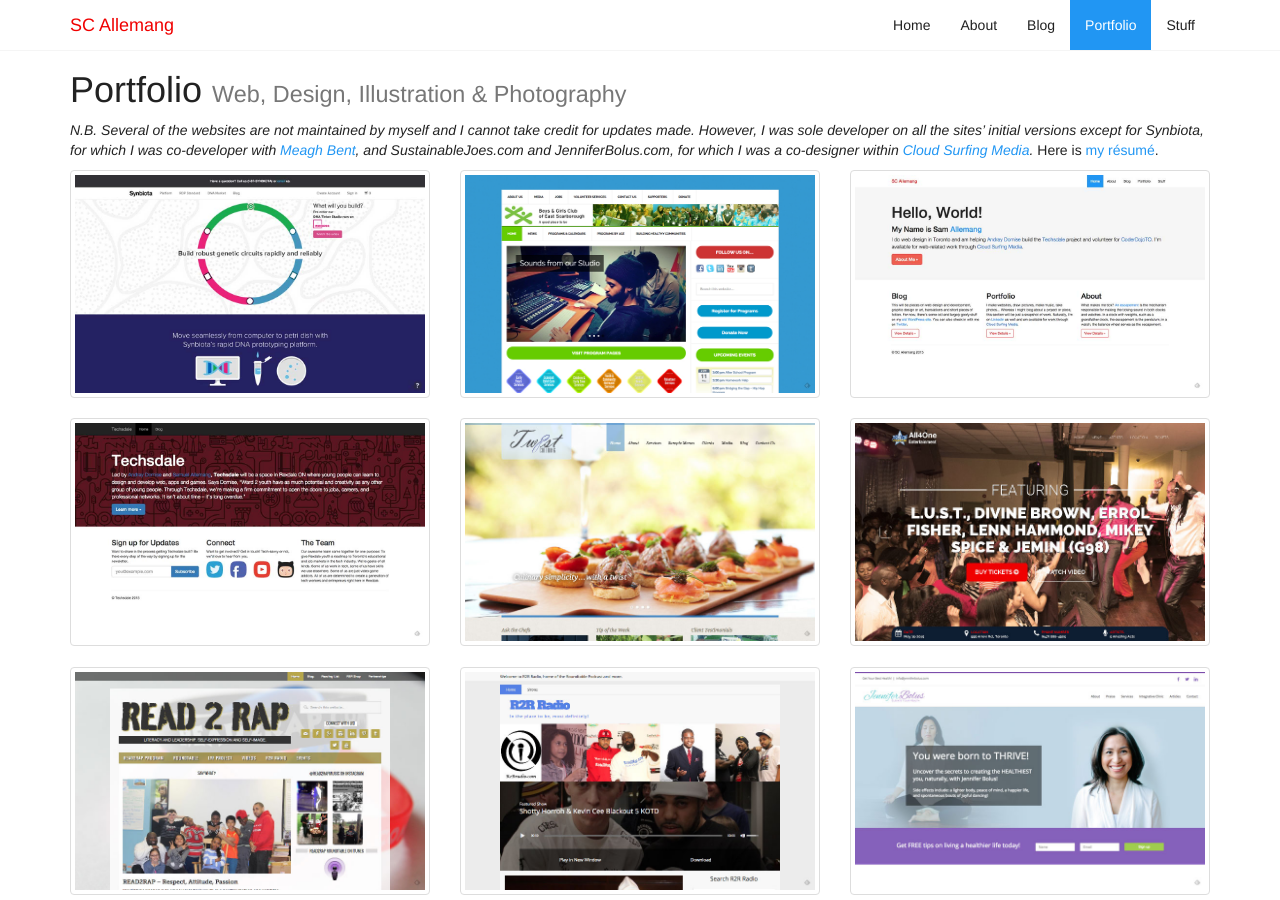
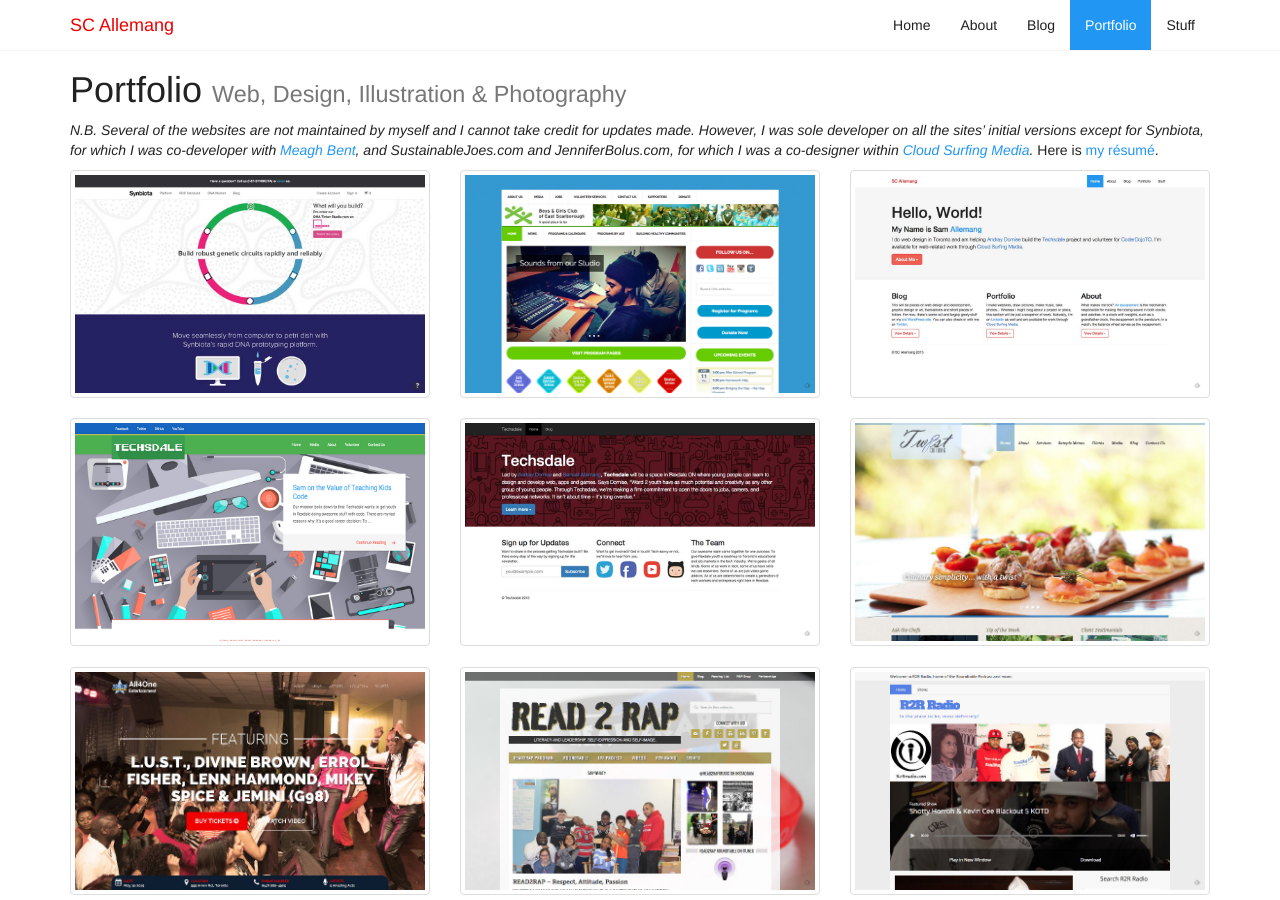
Before and after one commit to scallemang/-OLD_scallemang.github.io, a Jekyll site: the page built from portfolio.md, in a window 1280 px wide and 900 px high. Built offline with Jekyll 4.4.1, drawn with Linux system fonts in a browser that asks for light colours; nearby versions of some CDN libraries.

Commit message:
Added screenshot of redesigned Techsdale.ca page.

```diff
--- a/portfolio.md
+++ b/portfolio.md
@@ -7,6 +7,7 @@
   - ["portfolio-web/synbiota-01.jpg", "http://www.synbiota.com"]
   - ["portfolio-web/esbgc-org.jpg", "http://www.esbgc.org"]
   - ["portfolio-web/sca-ca-01.jpg", "http://scallemang.ca"]
+  - ["portfolio-web/techsdale-ca.jpg", "http://www.techsdale.ca"]
   - ["portfolio-web/techsdale-ca-01.jpg", "http://www.techsdale.ca"]
   - ["portfolio-web/twistcatering.jpg", "http://www.twistcatering.com"]
   - ["portfolio-web/all4one.jpg", "http://www.techsdale.ca"]
```
Also changed, not shown: img/reduced-size/portfolio-web/techsdale-ca.jpg (added), img/reduced-size/portfolio-web/techsdale-ca.png (added).
